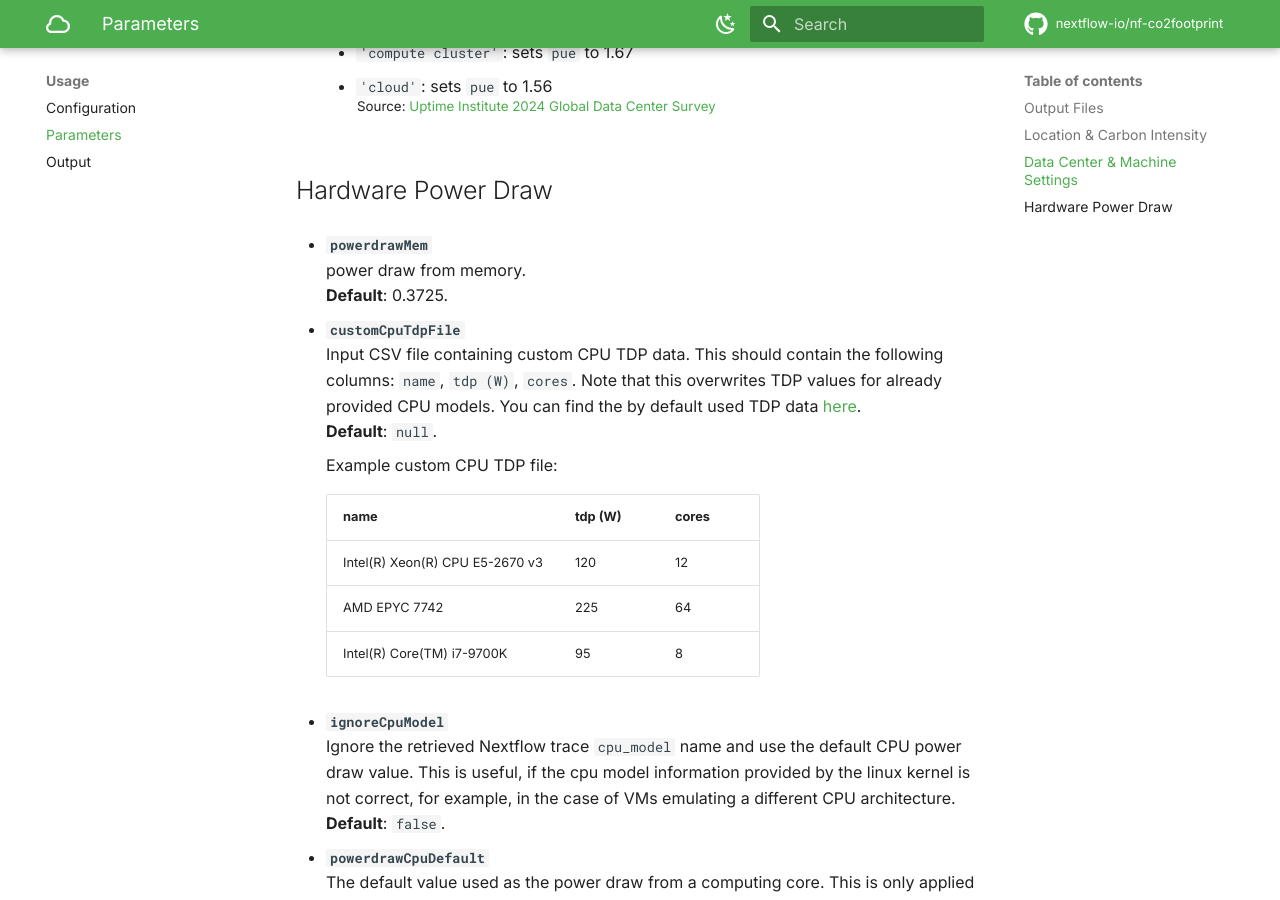
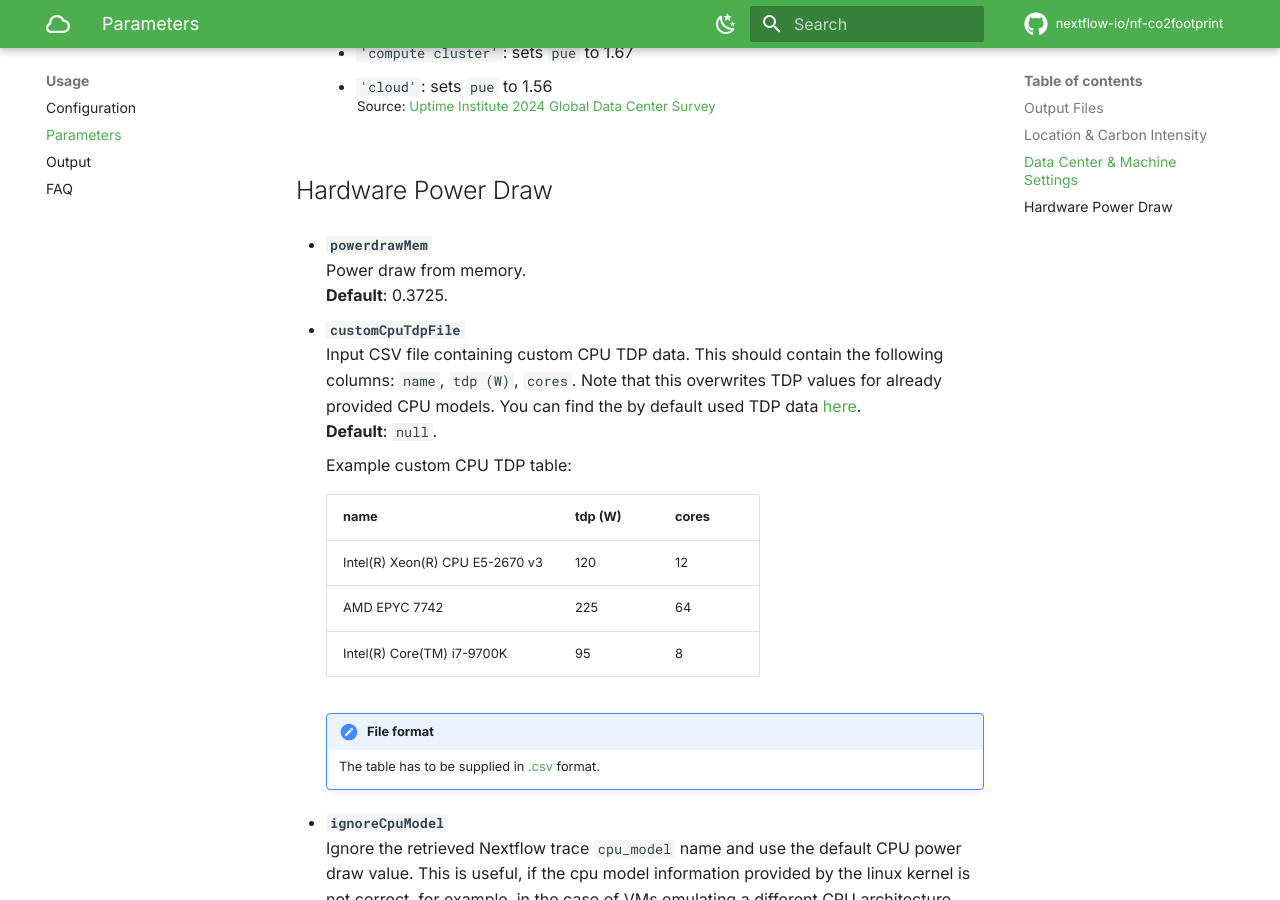
Before and after one commit to nextflow-io/nf-co2footprint, an MkDocs documentation site: the page built from docs/usage/parameters.md, in a window 1280 px wide and 900 px high, scrolled down 1844 px. Built offline with MkDocs 1.6.1 and Material for MkDocs 9.7.7, drawn with Linux system fonts in a browser that asks for light colours; comment, search, counter and statistics services are not loaded.

Commit message:
Documentation: Added CPU model warning to FAQ
Documentation: Small fixes & Info about table format for custom TDP tables

Documentation: Updated changes in CHANGELOG.md
Signed-off-by: Josua Carl <josua.carl@uni-tuebingen.de>

```diff
--- a/docs/usage/parameters.md
+++ b/docs/usage/parameters.md
@@ -61,20 +61,23 @@
 ## Hardware Power Draw
 
 - **`powerdrawMem`**
-  power draw from memory.
+  Power draw from memory.
   **Default**: 0.3725.
 
 - **`customCpuTdpFile`**
   Input CSV file containing custom CPU TDP data. This should contain the following columns: `name`, `tdp (W)`, `cores`. Note that this overwrites TDP values for already provided CPU models. You can find the by default used TDP data [here](https://github.com/nextflow-io/nf-co2footprint/blob/master/src/resources/cpu_tdp_data/CPU_TDP.csv).
   **Default**: `null`.
 
-    Example custom CPU TDP file:
+    Example custom CPU TDP table: <a id="custom-tdp-table"></a>
 
     | name                            | tdp (W) | cores |
     |---------------------------------|---------|-------|
     | Intel(R) Xeon(R) CPU E5-2670 v3 | 120     | 12    |
     | AMD EPYC 7742                   | 225     | 64    |
     | Intel(R) Core(TM) i7-9700K      | 95      | 8     |
+
+    !!! Note "File format"
+        The table has to be supplied in [.csv](https://www.wikihow.com/Create-a-CSV-File) format.
 
 - **`ignoreCpuModel`**
   Ignore the retrieved Nextflow trace `cpu_model` name and use the default CPU power draw value. This is useful, if the cpu model information provided by the linux kernel is not correct, for example, in the case of VMs emulating a different CPU architecture.
--- a/mkdocs.yml
+++ b/mkdocs.yml
@@ -13,6 +13,7 @@
       - usage/configuration.md
       - usage/parameters.md
       - usage/output.md
+      - usage/FAQ.md
   - Contributing:
       - contributing/setup.md
       - contributing/guidelines.md
@@ -77,6 +78,7 @@
       custom_checkbox: true
   - pymdownx.arithmatex:
       generic: true
+  - attr_list
 
 plugins:
   - search
```
Also changed, not shown: CHANGELOG.md (+1 -1 lines), README.md (+4 -0 lines), docs/usage/FAQ.md (added, +30 -0 lines), 2 other files.
